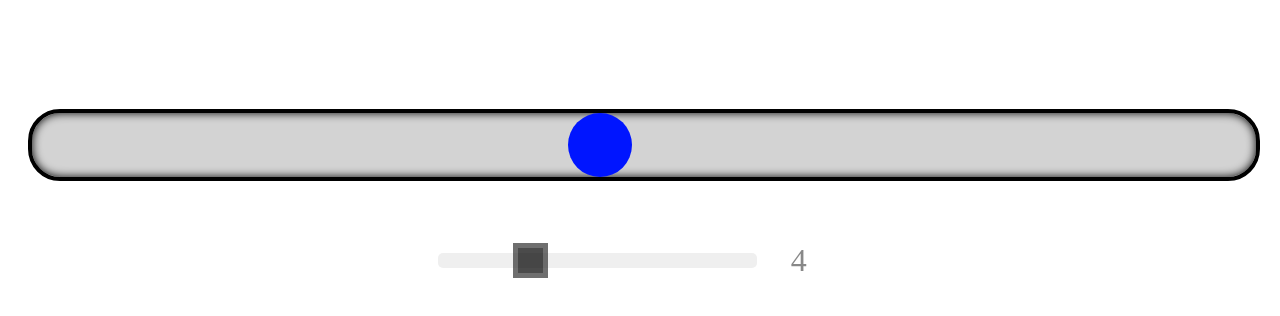
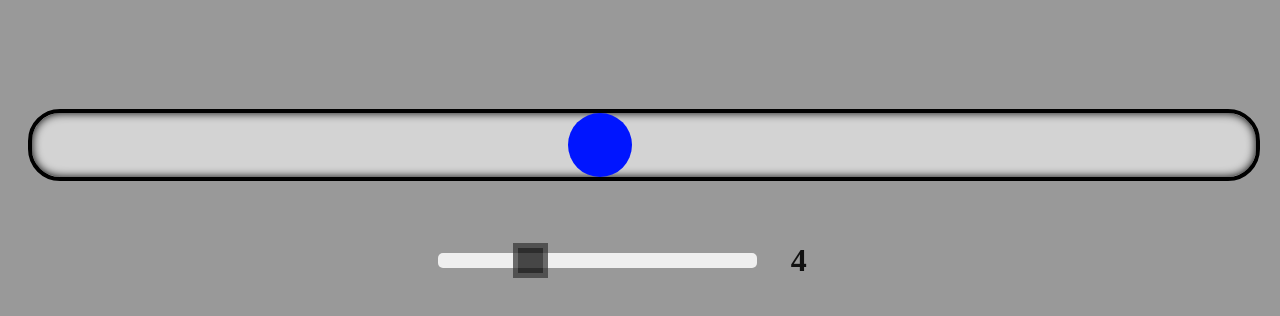
Before and after one commit to seamyd/emdr, a React (Vite) app: page / in a window 1280 px wide. Shown: the top 316 px of the page. Built offline with nearby package versions, Linux system fonts and the light colour scheme.

Commit message:
small style updates

```diff
--- a/src/components/SpeedSlider/SpeedSlider.tsx
+++ b/src/components/SpeedSlider/SpeedSlider.tsx
@@ -20,6 +20,8 @@ const Styles = styled.div`
   .value {
     flex: 1;
     font-size: 2rem;
+    font-weight: bold;
+    color: #111;
     margin-left: 2rem;
   }
   .slider {
--- a/src/index.html
+++ b/src/index.html
@@ -6,6 +6,11 @@
     <meta name="viewport" content="width=device-width, initial-scale=1.0">
     <meta http-equiv="X-UA-Compatible" content="ie=edge">
     <title>TypeScript, React, Parcel Starter!</title>
+    <style>
+        body {
+          background-color: #999;
+        }
+    </style>
 </head>
 
 <body>
```
